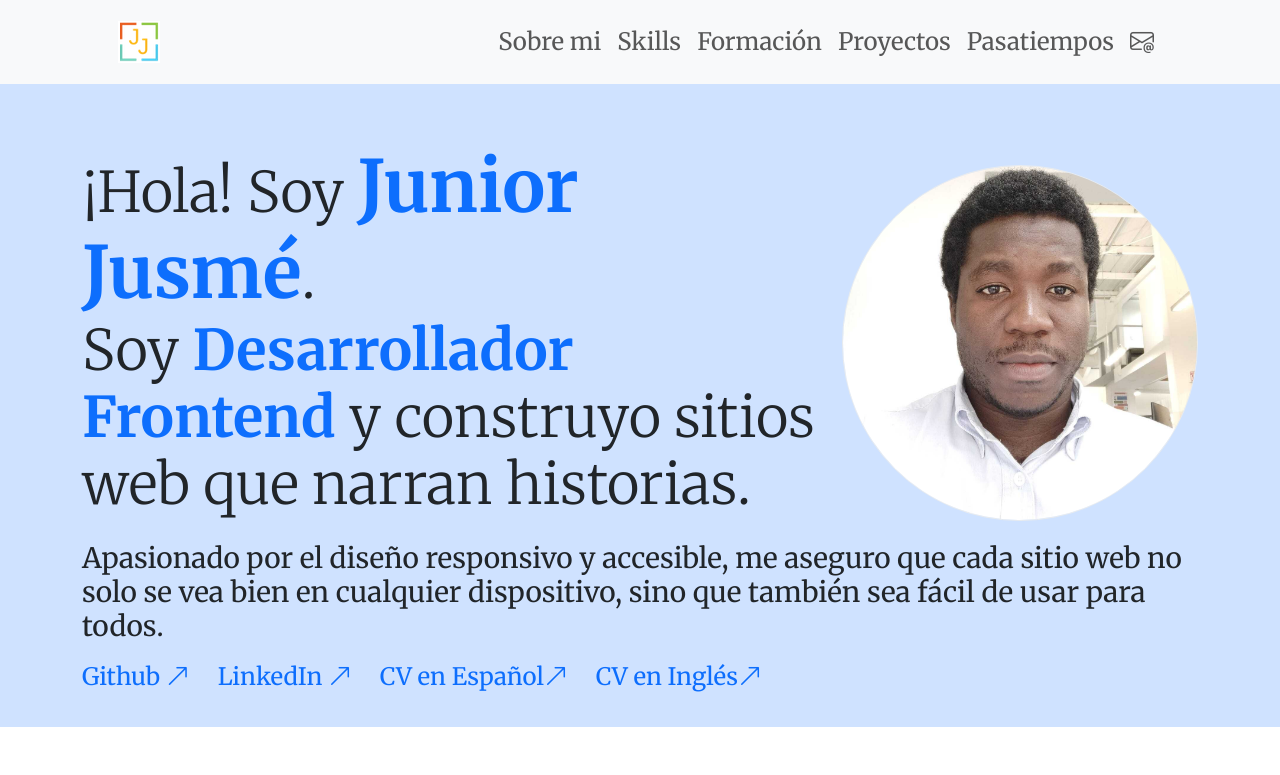
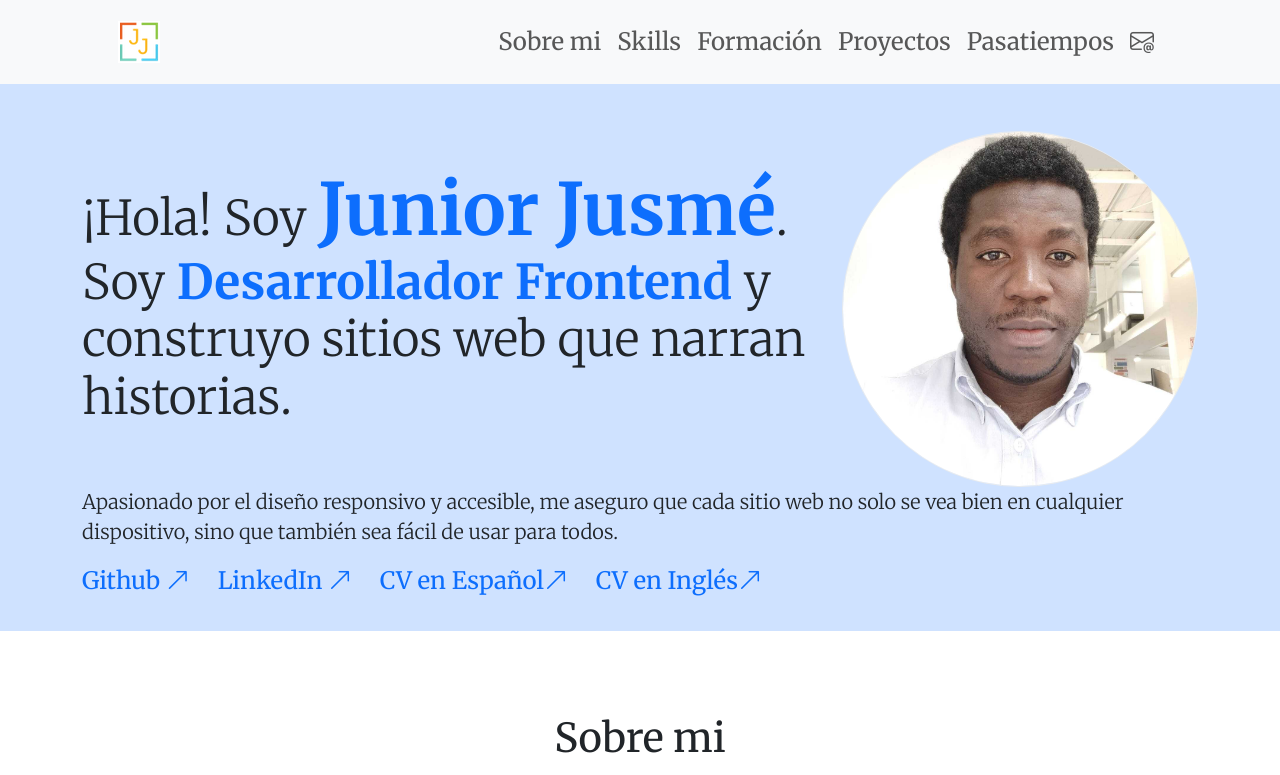
Before and after one commit to JusmeJr93/challenge-portafolio, a plain HTML site: page index.html in a window 1280 px wide. Shown: the top 775 px of the page. Drawn offline with nearby package versions, Linux system fonts and the light colour scheme; a web font is replaced by a local one.

Commit message:
"Ajusto imagenes"

```diff
--- a/css/styles.css
+++ b/css/styles.css
@@ -1,14 +1,11 @@
 @import url('https://fonts.googleapis.com/css2?family=Lato:ital,wght@0,100;0,300;0,400;0,700;0,900;1,100;1,300;1,400;1,700;1,900&family=Merriweather:ital,wght@0,300;0,400;0,700;0,900;1,300;1,400;1,700;1,900&family=Montserrat:ital,wght@0,100..900;1,100..900&family=Oswald:wght@200..700&family=Playfair+Display:ital,wght@0,400..900;1,400..900&family=Roboto:ital,wght@0,100;0,300;0,400;0,500;0,700;0,900;1,100;1,300;1,400;1,500;1,700;1,900&family=Zilla+Slab:ital,wght@0,300;0,400;0,500;0,600;0,700;1,300;1,400;1,500;1,600;1,700&display=swap');
 
-/* @media (ma-width:750px) {
-    .foto-medidas {
-        width: 50px;
-    }
-} */
 body {
     font-family: 'Merriweather', serif;
+    box-sizing: border-box;
 }
 
+/* nav */
 .navbar-brand_logo:hover {
     transform: scale(2);
 }
@@ -17,51 +14,10 @@ body {
     color: #0dcaf0;
 }
 
-#inicio a:hover {
-    font-weight: bolder;
-    color: #0b1cb9;
-}
-
-section {
-    padding-top: 80px;
-    padding-bottom: 30px;
-}
-
 .my_brand {
     font-size: 1.5rem;
     font-weight: bolder;
     font-family: 'Montserrat';
-}
-
-.bi-grande {
-    font-size: 2rem;
-}
-
-.icono {
-    width: 1.4rem;
-}
-
-.firma {
-    width: 10rem;
-}
-
-#hobbies img {
-    width: 6rem;
-    border-color: #2c3e50;
-}
-
-#hobbies .accordion-item .accordion-button {
-    background-color: #f3f7f9 !important;
-    /* Cambia el color a tu preferencia */
-}
-
-.footer_div {
-    background: #2c3e50;
-    color: #fcf5f5;
-}
-
-.footer_div p {
-    font-size: 0.8em;
 }
 
 .navbar {
@@ -107,6 +63,50 @@ section {
     }
 }
 
+/* home */
+#inicio a:hover {
+    font-weight: bolder;
+    color: #0b1cb9;
+}
+
+/* main */
+section {
+    padding-top: 83px;
+    padding-bottom: 30px;
+}
+
+.bi-grande {
+    font-size: 2rem;
+}
+
+.icono {
+    width: 1.4rem;
+}
+
+.firma {
+    width: 10rem;
+}
+
+#hobbies img {
+    width: 6rem;
+    border-color: #2c3e50;
+}
+
+#hobbies .accordion-item .accordion-button {
+    background-color: #f3f7f9 !important;
+    /* Cambia el color a tu preferencia */
+}
+
 .no-resize {
     resize: none;
 }
+
+/* footer */
+.footer_div {
+    background: #2c3e50;
+    color: #fcf5f5;
+}
+
+.footer_div p {
+    font-size: 0.8em;
+}
--- a/index.html
+++ b/index.html
@@ -61,7 +61,7 @@
     <!-- inicio -->
     <main>
         <section id="inicio" class="bg-primary-subtle pb-3">
-            <div class="container-lg mt-5 pt-3">
+            <div class="container-lg mt-5">
                 <div class="row justify-content-center align-items-center">
                     <div class="col-sm-12 col-md-4 col-lg-4 order-md-2">
                         <img class="img-fluid rounded-circle border border-light-subtle"
@@ -69,16 +69,15 @@
                     </div>
 
                     <div class="col-sm-12 col-md-8 col-lg-8 order-md-1">
-                        <h1 class="display-4 mb-4">¡Hola! Soy <span class="display-2 fw-bold text-primary">Junior
-                                Jusmé</span>.<br>Soy <span
-                                class="display-4 fw-bold text-primary rainbow-text">Desarrollador
+                        <h1 class="display-5 mb-4">¡Hola! Soy <span class="display-2 fw-bold text-primary">Junior
+                                Jusmé</span>.<br>Soy <span class=" fw-bold text-primary rainbow-text">Desarrollador
                                 Frontend</span> y construyo sitios web que narran historias.</h1>
                     </div>
                 </div>
 
-                <h3 class="col-xxl-8">Apasionado por el diseño responsivo y accesible, me aseguro que cada
+                <p class="lead col-xxl-8">Apasionado por el diseño responsivo y accesible, me aseguro que cada
                     sitio web no solo se vea bien en cualquier dispositivo, sino que también sea fácil de usar
-                    para todos.</h3>
+                    para todos.</p>
 
                 <div class="my-3 d-none d-md-block">
                     <a href="https://github.com/JusmeJr93" class="text-decoration-none me-4 fs-4"
@@ -137,7 +136,7 @@
         <section id="skills" class="bg-primary-subtle">
             <div class="container-lg">
                 <h1 class="mb-3 text-center">Skills</h1>
-                <div class="row flex-row justify-content-between row-gap-5 ms-5 align-items-end text-center">
+                <div class="row justify-content-between row-gap-5 align-items-end text-center">
                     <div class="col-6 col-md-4 col-lg-2">
                         <img class="img-fluid" src="./Imagenes/skills/html.svg" alt="HTML5 logo"
                             style="max-width: 80px;">
```
